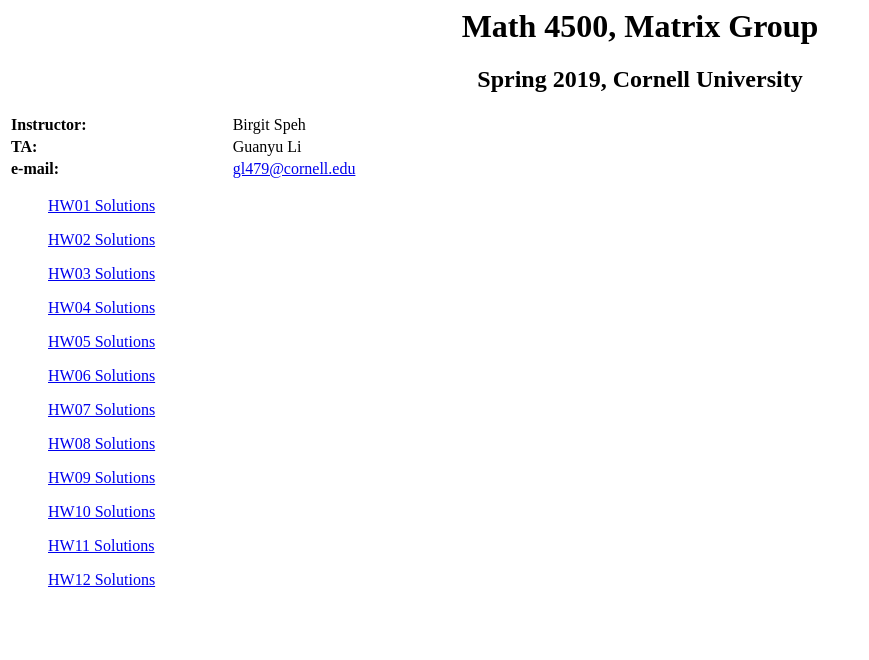
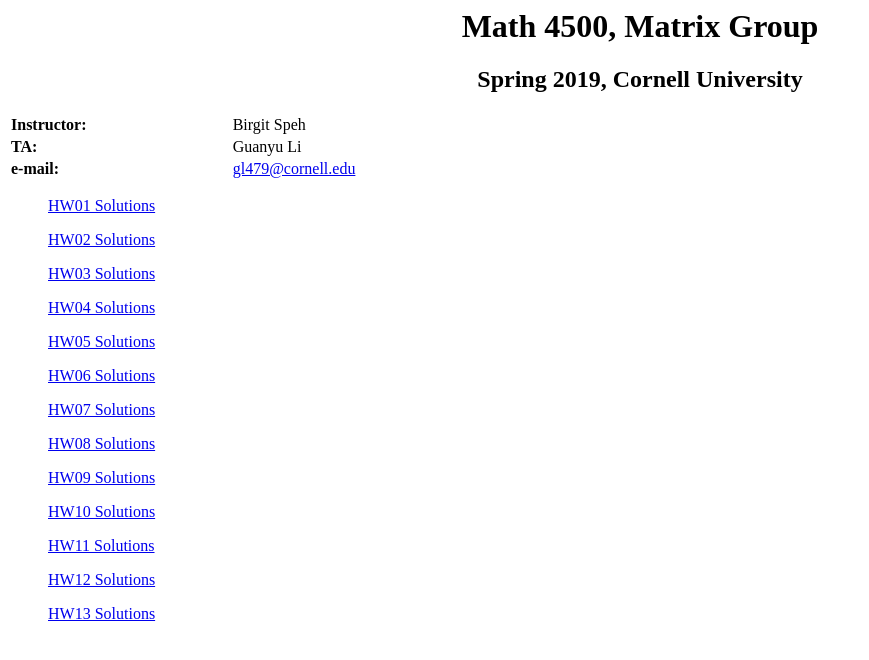
Before and after one commit to GuanyuLee/GuanyuLee.github.io, a plain HTML site: page LecWeb/MATH_4500/Matrix_Groups.html in a window 1280 px wide. Shown: the whole page, without its empty margins (0-869 px from the left). Drawn offline with Linux system fonts and the light colour scheme.

Commit message:
Update Matrix_Groups.html

```diff
--- a/LecWeb/MATH_4500/Matrix_Groups.html
+++ b/LecWeb/MATH_4500/Matrix_Groups.html
@@ -79,3 +79,7 @@ Matrix Group
 <ul>
   <a href= "HW12.pdf" >HW12 Solutions</a>
 </ul>
+
+<ul>
+  <a href= "HW13.pdf" >HW13 Solutions</a>
+</ul>
```
